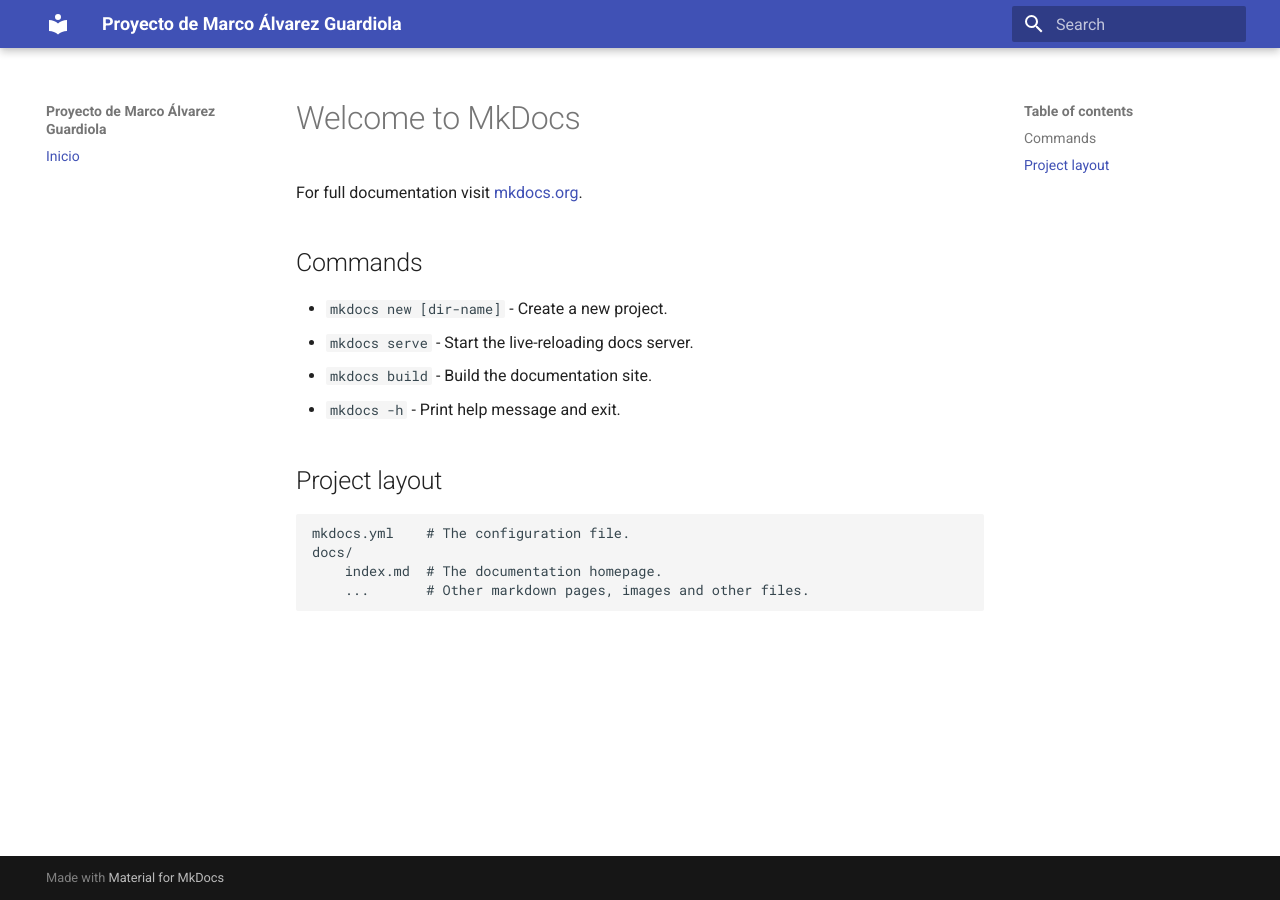
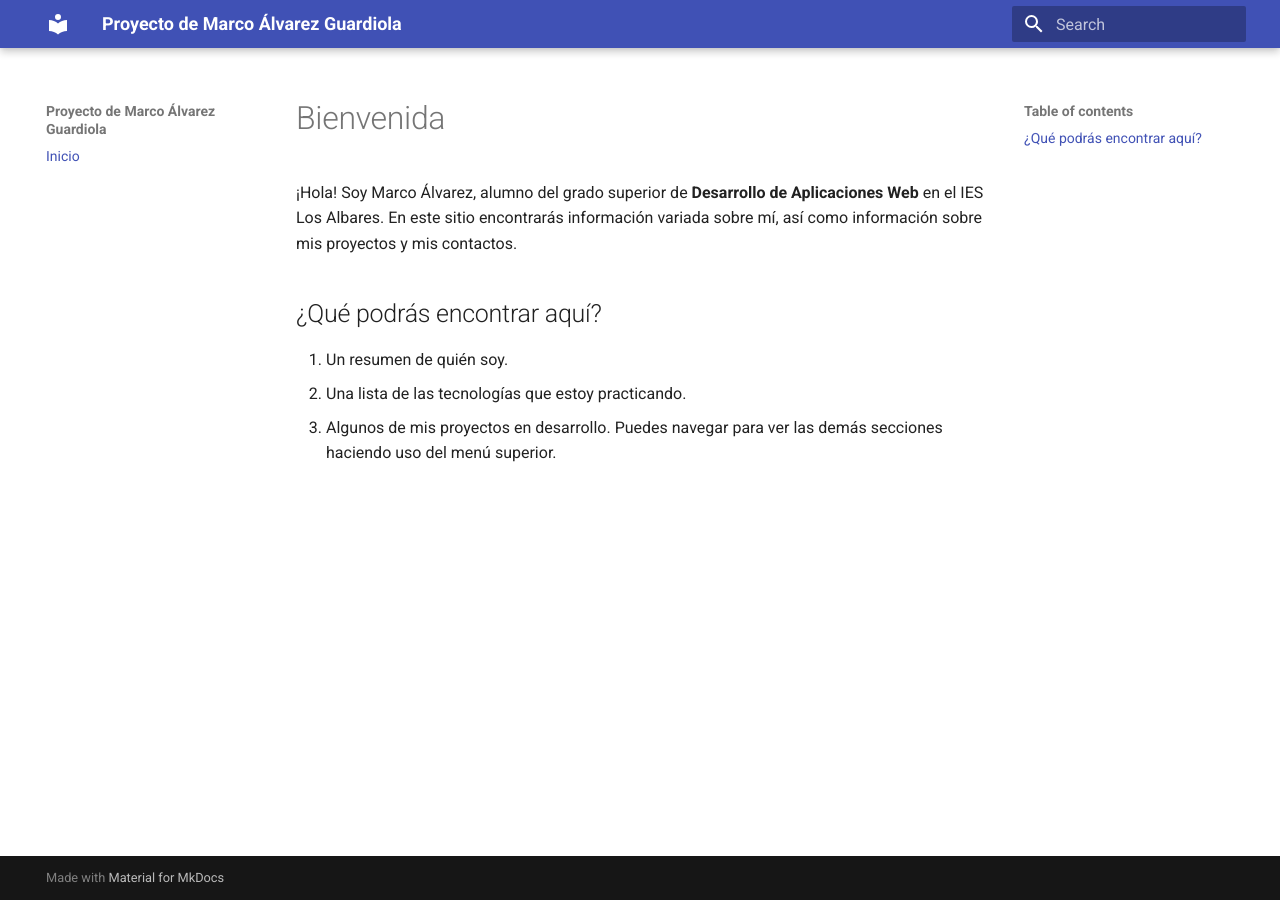
Before and after one commit to 1911234Marco/proyecto-mkdocs, an MkDocs documentation site: the page built from docs/index.md, in a window 1280 px wide. Built offline with MkDocs 1.6.1 and Material for MkDocs 9.7.7, drawn with Linux system fonts in a browser that asks for light colours.

Commit message:
Modificación del index

```diff
--- a/docs/index.md
+++ b/docs/index.md
@@ -1,17 +1,11 @@
-# Welcome to MkDocs
+# Bienvenida
 
-For full documentation visit [mkdocs.org](https://www.mkdocs.org).
+¡Hola! Soy Marco Álvarez, alumno del grado superior de **Desarrollo de Aplicaciones Web** en el IES Los Albares.
+En este sitio encontrarás información variada sobre mí, así como información sobre mis proyectos y mis contactos.
 
-## Commands
+## ¿Qué podrás encontrar aquí?
 
-* `mkdocs new [dir-name]` - Create a new project.
-* `mkdocs serve` - Start the live-reloading docs server.
-* `mkdocs build` - Build the documentation site.
-* `mkdocs -h` - Print help message and exit.
-
-## Project layout
-
-    mkdocs.yml    # The configuration file.
-    docs/
-        index.md  # The documentation homepage.
-        ...       # Other markdown pages, images and other files.
+1. Un resumen de quién soy.
+2. Una lista de las tecnologías que estoy practicando.
+3. Algunos de mis proyectos en desarrollo.
+Puedes navegar para ver las demás secciones haciendo uso del menú superior.
```
